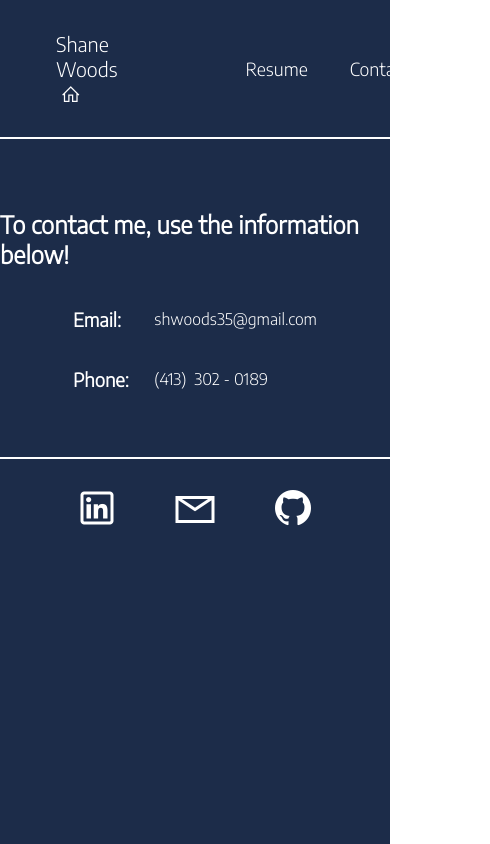
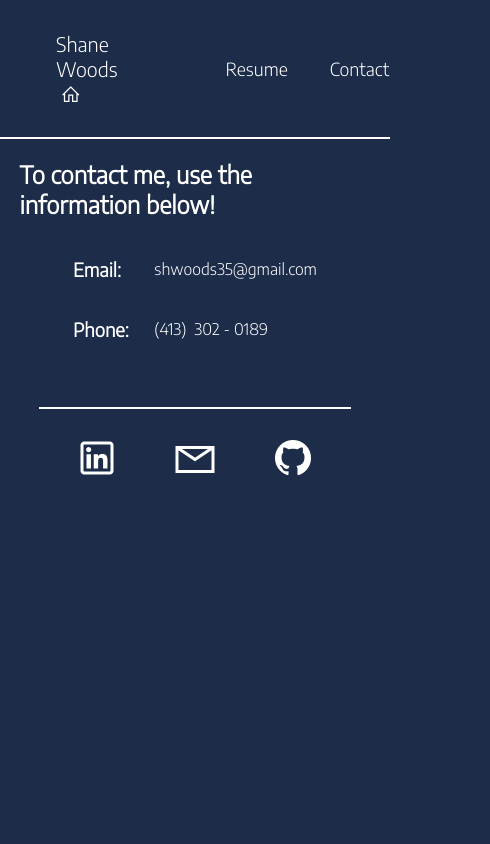
Before and after one commit to shane-woods/personal-website, a Next.js app: page /contact in a window 390 px wide. Shown: the whole page, 490 px wide, since content can reach past the window. Built offline with nearby package versions, Linux system fonts and the light colour scheme.

Commit message:
mobile friendly except navbar

```diff
--- a/components/bio.js
+++ b/components/bio.js
@@ -7,7 +7,6 @@ import Link from 'next/link'
 const Bio = () => {
     return (
 			<div className={styles.Container}>
-				<div className={styles.Pagebreak}>
 				<div className={styles.Bio}>
 					<span className={styles.Pic}>
 							<div className={styles.ImageWrap}>
@@ -21,7 +20,6 @@ const Bio = () => {
 					</div>
 				</div>
 			</div>
-			</div>
     )
 }
 
--- a/components/experience.js
+++ b/components/experience.js
@@ -6,7 +6,6 @@ import Link from 'next/link'
 const Experience = () => {
   return (
     <div className={styles.Experience}>
-      <div className={styles.Pagebreak}>
       <div className={styles.Grid}>
           <div className={styles.Header}>
             <h1>Experience</h1>
@@ -37,7 +36,6 @@ const Experience = () => {
           </div>
       </div>
     </div>
-    </div>
   )
 }
 
--- a/components/skills.js
+++ b/components/skills.js
@@ -8,7 +8,6 @@ import Head from 'next/head'
 const Skills = () => {
   return (
     <div className={styles.Skills}>
-      <div className={styles.Pagebreak}>
       <div className={styles.Grid}>
         <div className={styles.Header}>
           <h1>Skills</h1>
@@ -27,7 +26,6 @@ const Skills = () => {
         </div>
       </div>
     </div>
-    </div>
   )
 }
 
--- a/styles/Contact.module.css
+++ b/styles/Contact.module.css
@@ -1,11 +1,11 @@
 .Contact {
   background-color: #1c2c49;
-  height: 100vh;
-  width: 100vw;
 }
 
 .Container {
   display: flex;
+  width: 90%;
+  margin:auto;
   flex-direction: column;
   align-items: center;
 }
--- a/styles/Experience.module.css
+++ b/styles/Experience.module.css
@@ -3,26 +3,48 @@
   margin: 0;
   justify-content: center;
   align-items: center;
+  border-top: 2px solid white;
+  width: 80%;
+  margin:auto;
   background-color: #1c2c49;
 }
 
-.Pagebreak {
-  border-top: 2px white solid;
-  padding: 0 40px;
+
+@media (min-width: 800px) {
+  .Grid {
+    display: grid;
+    margin:75px 25px;
+    justify-items: stretch;
+    grid-template-columns: repeat(3, 1fr);
+    column-gap: 125px;
+  }
+
+  .Header {
+    grid-column-start: 1;
+    grid-column-end: 2;
+  }
+
+  .Job {
+    grid-column-start: 2;
+    grid-column-end: 4;
+  }
 }
 
-.Grid {
-  margin: 75px 0 75px 0;
-  display: grid;
-  justify-items: stretch;
-  grid-template-columns: repeat(3, 1fr);
-  column-gap: 125px;
+@media (max-width:800px) {
+  .Grid {
+    margin: 75px 25px;
+    display: grid;
+    justify-items: center;
+    grid-template-columns: repeat(1, 1fr);
+  }
+
+  .Job {
+    width: 90%;
+  }
 }
 
 .Header {
   display: flex;
-  grid-column-start: 1;
-  grid-column-end: 2;
 }
 
 .Header > h1 {
@@ -39,9 +61,6 @@
   margin: 30px 0 30px 0;
   flex-direction: column;
   padding: 10px 20px;
-  grid-column-start: 2;
-  grid-column-end: 4;
-  transition: 300ms;
 }
 
 .Title {
--- a/styles/Footer.module.css
+++ b/styles/Footer.module.css
@@ -25,6 +25,6 @@
     display: flex;
     justify-content: center;
     align-items: center;
-    width: 1027.5px;
+    width: 80%;
     border-top: 2px solid white;
 }
--- a/styles/Home.module.css
+++ b/styles/Home.module.css
@@ -1,8 +1,7 @@
+
 
 .Home {
     background-color: #1c2c49;
-    min-height: 100vh;
-    width: 100vw;
 }
 
 .Container {
@@ -10,20 +9,41 @@
     justify-content: center;
 }
 
-.Pagebreak {
-    width: 1027.5px;
+
+@media (max-width: 1000px) {
+    .About > p {
+        margin-left: 10px;
+    }
+
+    .ImageWrap {
+        width: 300px;
+        height: 300px;
+    }
+}
+
+
+@media (min-width: 1000px) {
+
+    .ImageWrap {
+        width: 400px;
+        height: 400px;
+    }
+    .About > p {
+        margin: 25px 75px 25px 100px;
+    }
 }
 
 .Bio {
-    display: grid;
-    grid-template-columns: 1fr 1fr;
-    justify-items: center;
+    display: flex;
+    flex-direction: column;
     align-items: center;
-    margin: 0 100px 50px 100px;
+    margin: 50px auto;
+    width: 70%;
+
 }
 
 .About {
-    margin: 30px 30px;
+    margin:auto;
     min-height: 200px;
 }
 
@@ -43,7 +63,5 @@
     border: 10px solid transparent;
     border-radius: 50%;
     overflow: hidden;
-    width: 400px;
-    height: 400px;
     position: relative;
 }
--- a/styles/Navbar.module.css
+++ b/styles/Navbar.module.css
@@ -5,13 +5,11 @@
     justify-content: space-between;
     align-items: center;
     border-bottom: 2px solid white;
-    margin-bottom: 50px;
 }
 
 .Navbar > ul {
     list-style-type: none;
     display: inline-flex;
-    padding: 0px 60px;
     margin:16px 16px;
 }
 
--- a/styles/Resume.module.css
+++ b/styles/Resume.module.css
@@ -1,8 +1,6 @@
 
 .Resume {
     background-color: #1c2c49;
-    height: 100vh;
-    width: 100vw;
 }
 
 .Viewer {
--- a/styles/Skills.module.css
+++ b/styles/Skills.module.css
@@ -1,50 +1,74 @@
 .Skills {
   display: flex;
-  margin-bottom: 200px;
+  margin: 75px auto;
   justify-content: center;
   background-color: #1c2c49;
-  height: 300px;
+  border-top: 2px solid white;
+  width: 80%;
 }
 
-.Pagebreak {
-  border-top: 2px white solid;
-  width: 1027.5px;
-  padding: 0 40px;
+@media (max-width: 900px) {
+  .Grid {
+    display: grid;
+    grid-template-columns: repeat(1, 2fr);
+    row-gap: 30px;
+    justify-items: center;
+    margin:75px auto;
+  }
 }
 
+@media (min-width: 900px) {
   .Grid {
     display: grid;
     grid-template-columns: repeat(3, 1fr);
     justify-items: center;
     align-items: center;
-  margin: 75px 0 75px 0;
+    margin:75px auto;
     align-content: center;
-  column-gap: 100px;
+    column-gap: 50px;
     row-gap: 50px;
+
   }
 
-.Header > h1 {
-  color: white;
-  font-family: 'Encode Sans', sans-serif;
-  font-size: 50px;
-  font-weight: 100;
+  .Header {
+    grid-column-start: 2;
+    grid-column-end: 3;
   }
+
+  .c_cpp {
+    grid-column-start: 1;
+    grid-column-end: 1;
+    margin-bottom: 20px;
+  }
+
+  .java {
+    margin-bottom: 20px;
+  }
+}
+
 
 .Header {
   display: flex;
   height: 75px;
   align-items: center;
-  grid-column-start: 2;
-  grid-column-end: 3;
 }
 
 .c_cpp {
   display: flex;
   flex-direction: column;
-  margin-bottom: 20px;
   align-items: center;
-  grid-column-start: 1;
-  grid-column-end: 1;
+}
+
+.chip {
+  display:flex;
+  flex-direction: column;
+  align-items: center;
+}
+
+.java {
+  display: flex;
+  flex-direction: column;
+  align-items: center;
 }
 
 .c_cpp > i {
@@ -59,12 +83,6 @@
   margin:0;
 }
 
-.chip {
-  display:flex;
-  flex-direction: column;
-  align-items: center;
-}
-
 .chip > p {
   font-family: 'Encode Sans', sans-serif;
   font-size: 20px;
@@ -72,13 +90,6 @@
   text-align: center;
   margin: 0;
   width: 200px;
-}
-
-.java {
-  display: flex;
-  flex-direction: column;
-  align-items: center;
-  margin-bottom: 20px;
 }
 
 .java > i {
@@ -92,3 +103,10 @@
   text-align: center;
   margin: 0;
 }
+
+.Header > h1 {
+  color: white;
+  font-family: 'Encode Sans', sans-serif;
+  font-size: 50px;
+  font-weight: 100;
+}
--- a/styles/globals.css
+++ b/styles/globals.css
@@ -2,6 +2,7 @@ html,
 body {
   padding: 0;
   margin: 0;
+  background-color: #1c2c49;
   font-family: -apple-system, BlinkMacSystemFont, Segoe UI, Roboto, Oxygen,
     Ubuntu, Cantarell, Fira Sans, Droid Sans, Helvetica Neue, sans-serif;
 }
```
Lines whose indentation alone changed are shown as unchanged.
